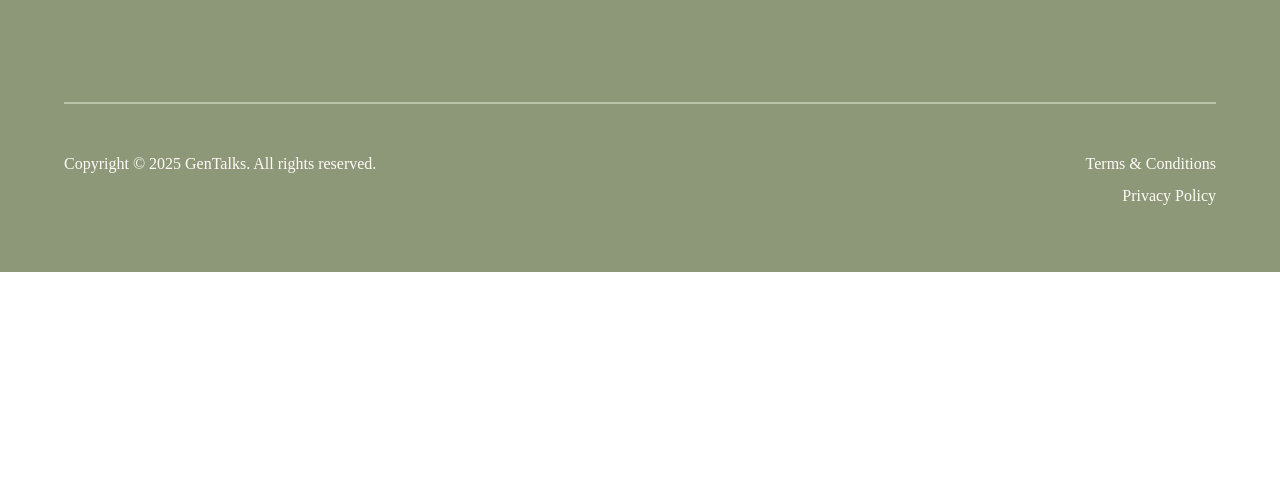
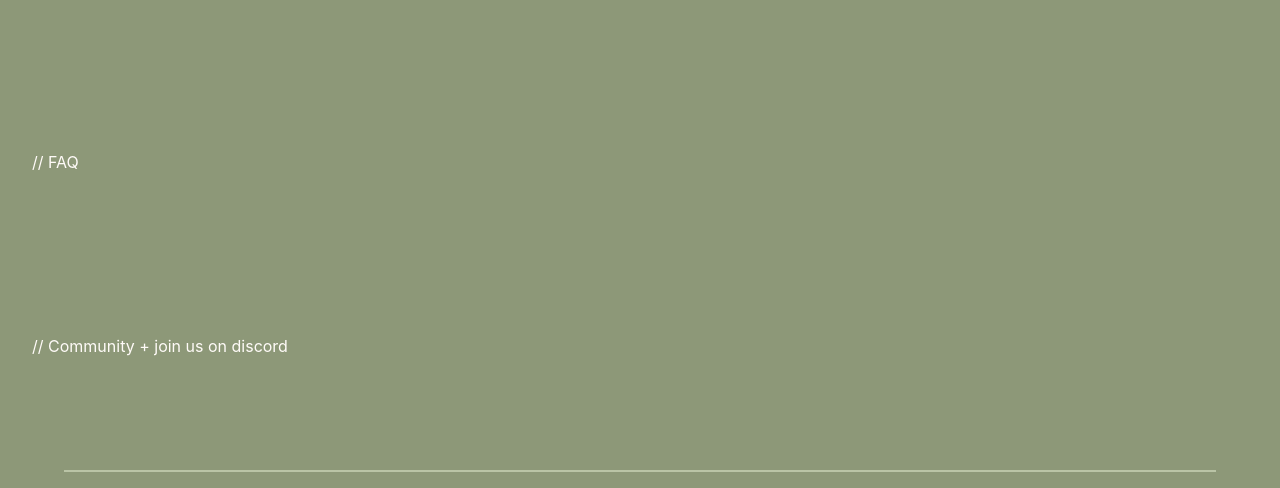
Before and after one commit to GenTalks/gentalks-website, a React (Vite) app in the folder frontend/: page / in a window 1280 px wide. Shown: the part 1666-2154 px from the top of the page. Before the commit the page ends 1938 px from the top, so only its background shows below. Built offline with nearby package versions, Linux system fonts and the light colour scheme; a web font is replaced by a local one.

Commit message:
more scaffolding for home page

```diff
--- a/frontend/src/pages/Home.tsx
+++ b/frontend/src/pages/Home.tsx
@@ -35,9 +35,15 @@ const Home = () => {
           </p>
         </div>
       </section>
+      <section className="relative w-full overflow-hidden py-20 px-8">
+        <MentorCarousel />
+      </section>
 
       <section className="relative w-full overflow-hidden py-20 px-8">
-        <MentorCarousel />
+      // FAQ
+      </section>
+      <section className="relative w-full overflow-hidden py-20 px-8">
+        // Community + join us on discord
       </section>
     </div>
   );
```
